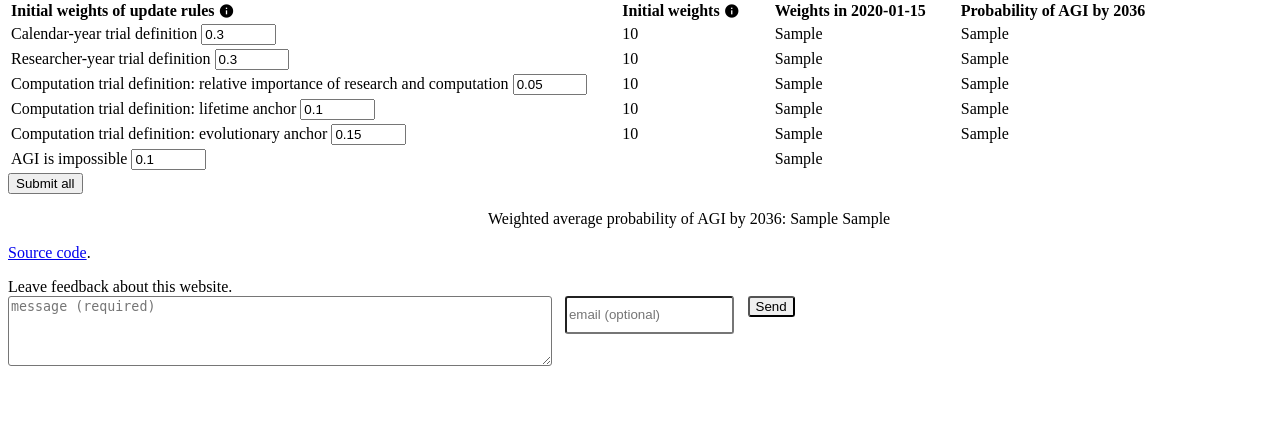
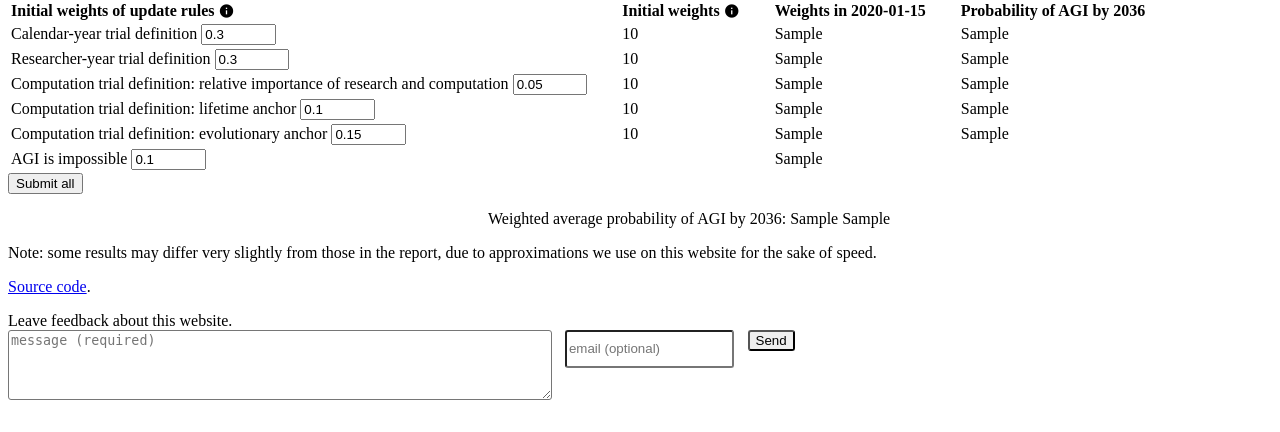
Before and after one commit to tadamcz/ai-timelines-priors, a Flask app: template templates/index.html in a window 1280 px wide. Shown: the part 1072-1504 px from the top of the page. Before the commit the page ends 1438 px from the top, so only its background shows below. Run offline with Flask 2, Linux system fonts and the light colour scheme; the template is opened without the code that fills it: values that come from a table or form of the project are taken from there, most other values are stand-ins (such as "Sample title", 1, 10 or a date in 2020); some libraries are stand-ins or nearby versions.

Commit message:
add disclaimer about disagreement with report due to greater use of approximations

```diff
--- a/templates/index.html
+++ b/templates/index.html
@@ -169,6 +169,8 @@
 </div>
 </form>
 
+<p>Note: some results may differ very slightly from those in the report, due to approximations we use on this website for the sake of speed.</p>
+
 <p><a href="https://github.com/tadamcz/ai-timelines-priors">Source code</a>.</p>
 
 {% include "_feedback-form.html" %}
```
